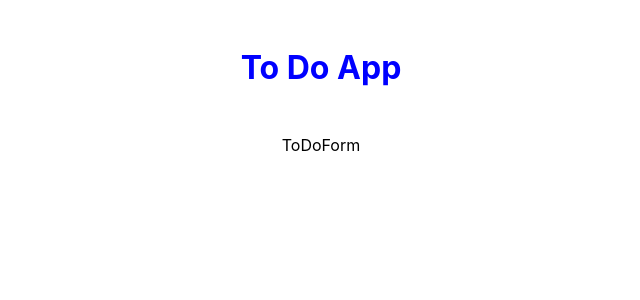
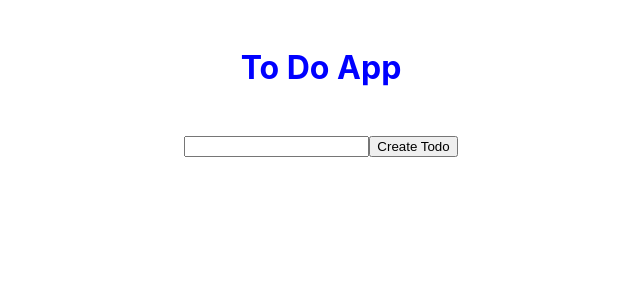
Before and after one commit to ajay09a/todo-using-redux, a React (Create React App) app: page / in a window 1280 px wide. Shown: the top 300 px of the page, without its empty margins (319-959 px from the left). Built offline with nearby package versions, Linux system fonts and the light colour scheme.

Commit message:
complete todoform component

```diff
--- a/src/components/ToDoForm/ToDoForm.js
+++ b/src/components/ToDoForm/ToDoForm.js
@@ -1,8 +1,29 @@
 import React from 'react'
+import { useState } from "react";
+import "./ToDoForm.css";
 
-function ToDoForm() {
+function ToDoForm({ onCreateTodo }) {
+    const [todoText, setTodoText] = useState("");
+
+  const handleSubmit = (e) => {
+    e.preventDefault();
+    onCreateTodo(todoText);
+    setTodoText("");
+  };
+
   return (
-    <div>ToDoForm</div>
+    <div className="container">
+
+    <form onSubmit={handleSubmit}>
+      <input
+        type="text"
+        className="form-control mb-3"
+        value={todoText}
+        onChange={(e) => setTodoText(e.target.value)}
+      />
+      <button className="btn btn-success float-end" type="submit">Create Todo</button>
+    </form>
+    </div>
   )
 }
 
```
